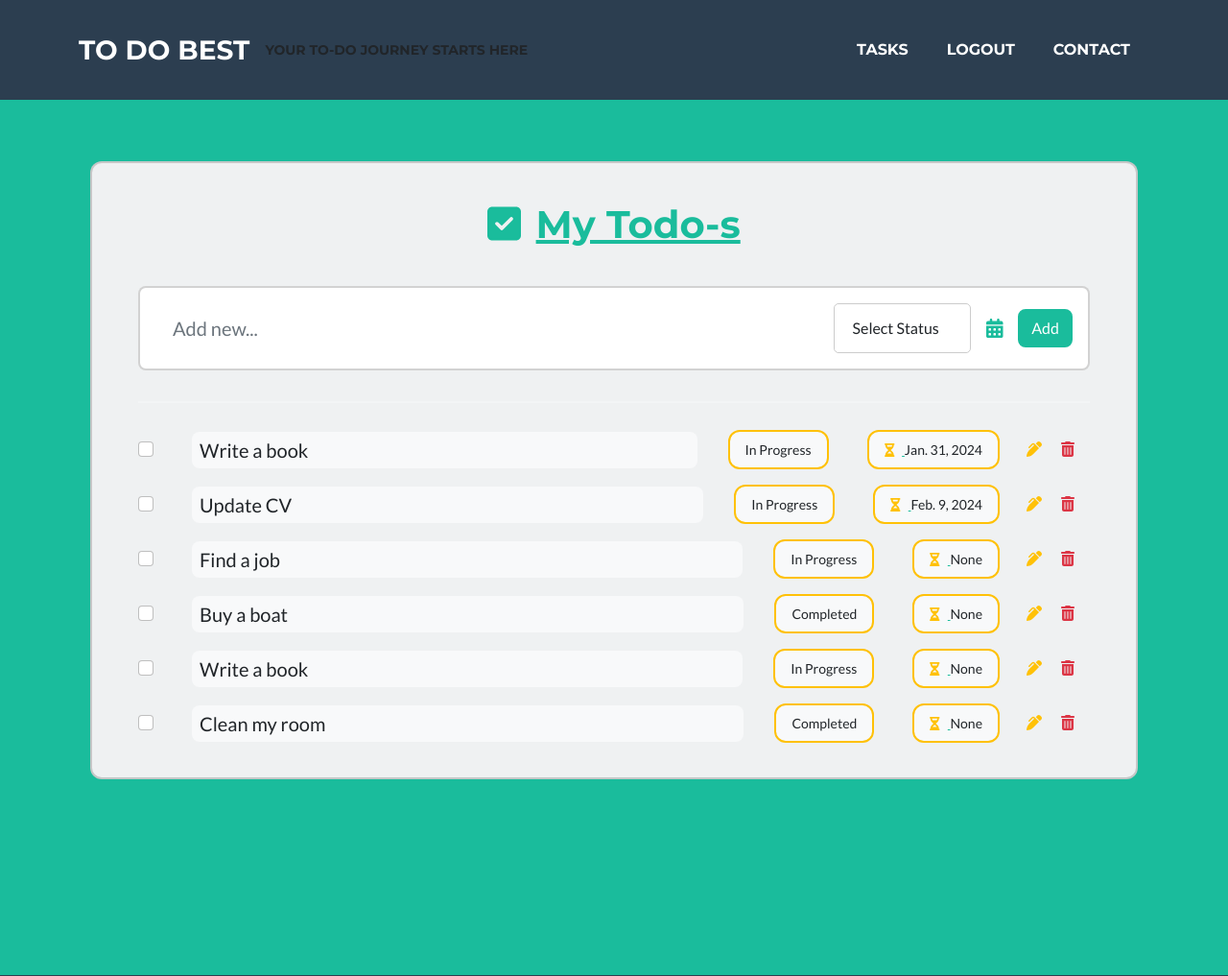
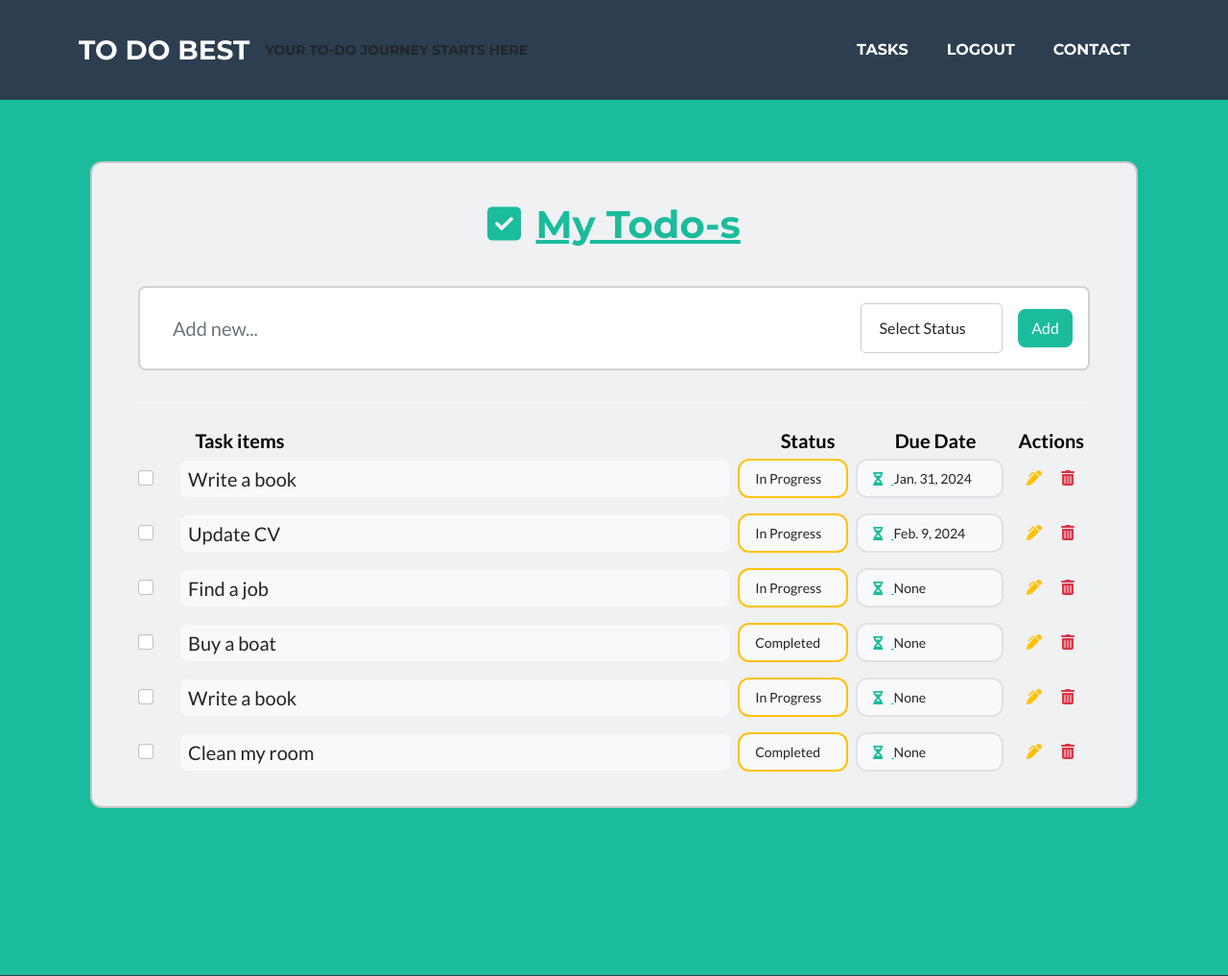
Before and after one commit to PauliusPadrostis/to_do_app, a Django app: page /tasks/ in a window 1280 px wide. Shown: the top 1017 px of the page at 96% size. Run offline with Django 5.2, Linux system fonts and the light colour scheme; a user stored in the database is signed in; data comes from the database, SQL or seed files in the repository; both versions use the stored data as it was after the commit; some libraries are stand-ins or nearby versions.

Commit message:
Added header for task list. Small fixes in tasklist.html. Removed redundant calendar icon.

```diff
--- a/mysite/todoapp/templates/tasklist.html
+++ b/mysite/todoapp/templates/tasklist.html
@@ -34,7 +34,7 @@
                                                         {% endfor %}
                                                     </select>
                                                 </div>
-                                            <a href="#!" data-mdb-toggle="tooltip" title="Set due date"><i class="fas fa-calendar-alt fa-lg me-3"></i></a>
+                                            <a href="#!" data-mdb-toggle="tooltip" title="Set due date"></a>
                                             <div>
                                                 <button type="button" id="addTaskButton" class="btn btn-primary">Add</button>
                                             </div>
@@ -45,6 +45,15 @@
                         </div>
                         <hr class="my-4">
 
+                        <div class="header-row d-flex">
+                        <div class="header-item" style="width: 6%;"> <!-- Adjust width as needed -->
+                            <!-- Empty for the checkbox -->
+                        </div>
+                        <div class="header-item" style="flex-grow: 1; color: black; font-weight: bold; font-size: 20px;">Task items</div>
+                        <div class="header-item" style="width: 12%; color: black; font-weight: bold; font-size: 20px;">Status</div>
+                        <div class="header-item" style="width: 13%; color: black; font-weight: bold; font-size: 20px;">Due Date</div>
+                        <div class="header-item" style="width: 7.5%; color: black; font-weight: bold; font-size: 20px;">Actions</div>
+                        </div>
 
                         {% for item in task %}
                             <ul id="taskList" class="list-group list-group-horizontal rounded-0 mb-2">
@@ -57,13 +66,13 @@
                                 </li>
 
                                 <!-- Task item -->
-                                <li class="list-group-item px-3 py-1 d-flex align-items-center flex-grow-1 border-0 bg-transparent">
+                                <li class="list-group-item px-1 py-1 d-flex align-items-center flex-grow-1 border-0 bg-transparent">
                                     <p class="lead fw-normal mb-0 bg-light w-100 ms-n2 ps-2 py-1 rounded">{{item.task}}</p>
                                 </li>
 
                                 <!-- Status field -->
-                                <li class="list-group-item px-3 py-1 d-flex align-items-center border-0 bg-transparent">
-                                    <div class="py-2 px-3 me-2 border border-warning rounded-3 d-flex align-items-center bg-light">
+                                <li class="list-group-item px-1 py-1 d-flex align-items-center border-0 bg-transparent">
+                                    <div class="py-2 px-3  border border-warning rounded-3 d-flex align-items-center bg-light" style="width: 9vw;">
                                         <p class="small mb-0" data-mdb-toggle="tooltip" title="Status">
                                             {{item.get_status_display}}
                                         </p>
@@ -71,11 +80,11 @@
                                 </li>
 
                                 <!-- Task due identifier -->
-                                <li class="list-group-item px-3 py-1 d-flex align-items-center border-0 bg-transparent">
-                                    <div class="py-2 px-3 me-2 border border-warning rounded-3 d-flex align-items-center bg-light">
+                                <li class="list-group-item px-1 py-1 d-flex align-items-center border-0 bg-transparent" >
+                                    <div class="py-2 px-3 border rounded-3 d-flex align-items-center bg-light" style="width: 12vw;">
                                         <p class="small mb-0">
                                             <a href="#!" data-mdb-toggle="tooltip" title="Due on date">
-                                                <i class="fas fa-hourglass-half me-2 text-warning"></i>
+                                                <i class="fas fa-hourglass-half me-2"></i>
                                             </a>
                                             {{item.due_date}}
                                         </p>
@@ -84,7 +93,7 @@
 
 
                                 <!-- Edit icon -->
-                                <li class="list-group-item ps-1 mt-1  rounded-0 border-0 bg-transparent">
+                                <li class="list-group-item ps-1 mt-1 ms-3 rounded-0 border-0 bg-transparent">
                                     <div class="d-flex flex-row justify-content-end mb-1">
                                         <a href="{% url 'update_todo' pk=item.id %}" class="text-warning" data-mdb-toggle="tooltip" title="Edit"><i class="fas fa-pen-alt"></i></a>
                                     </div>
```
Also changed, not shown: mysite/db.sqlite3.
